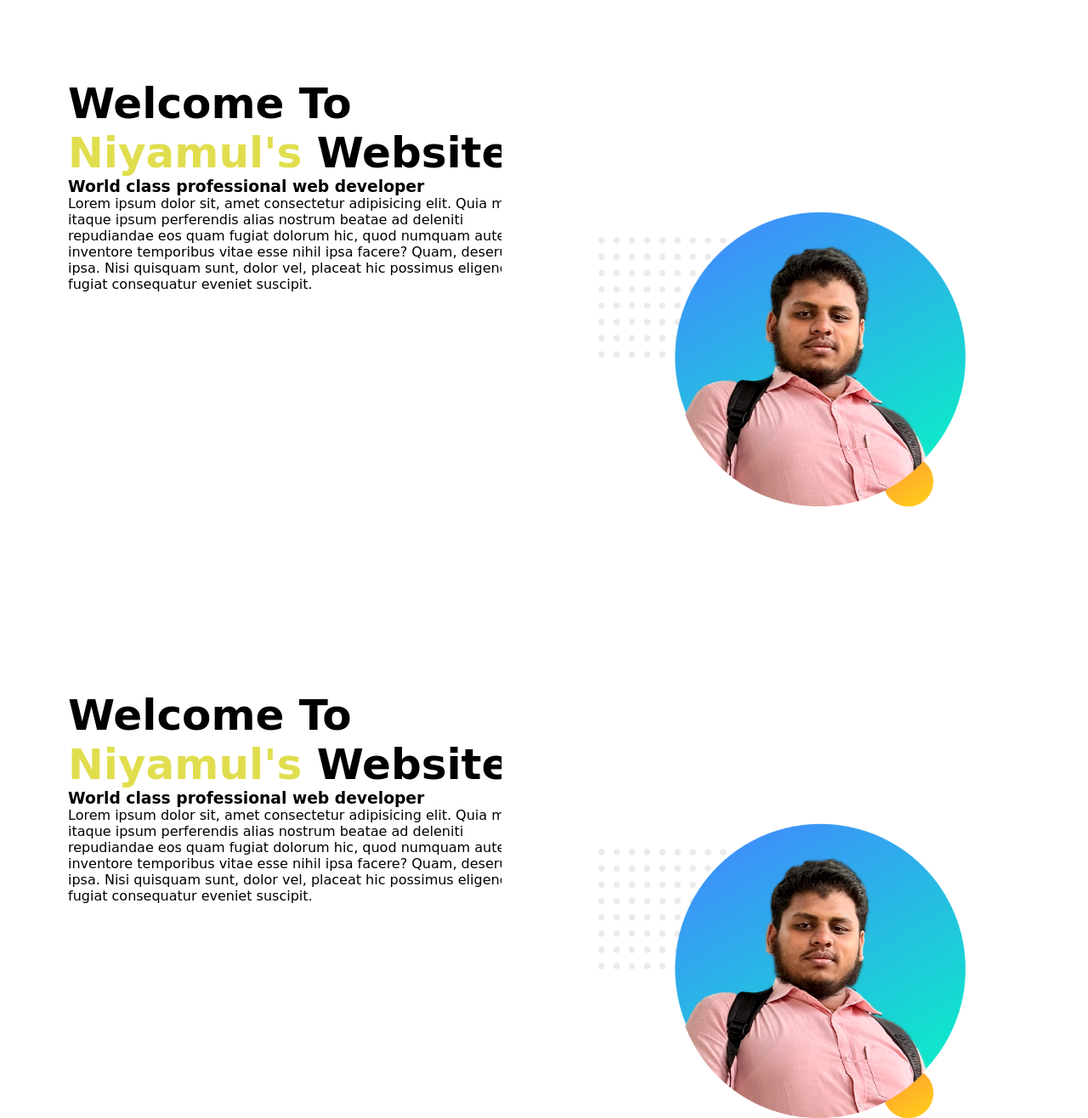
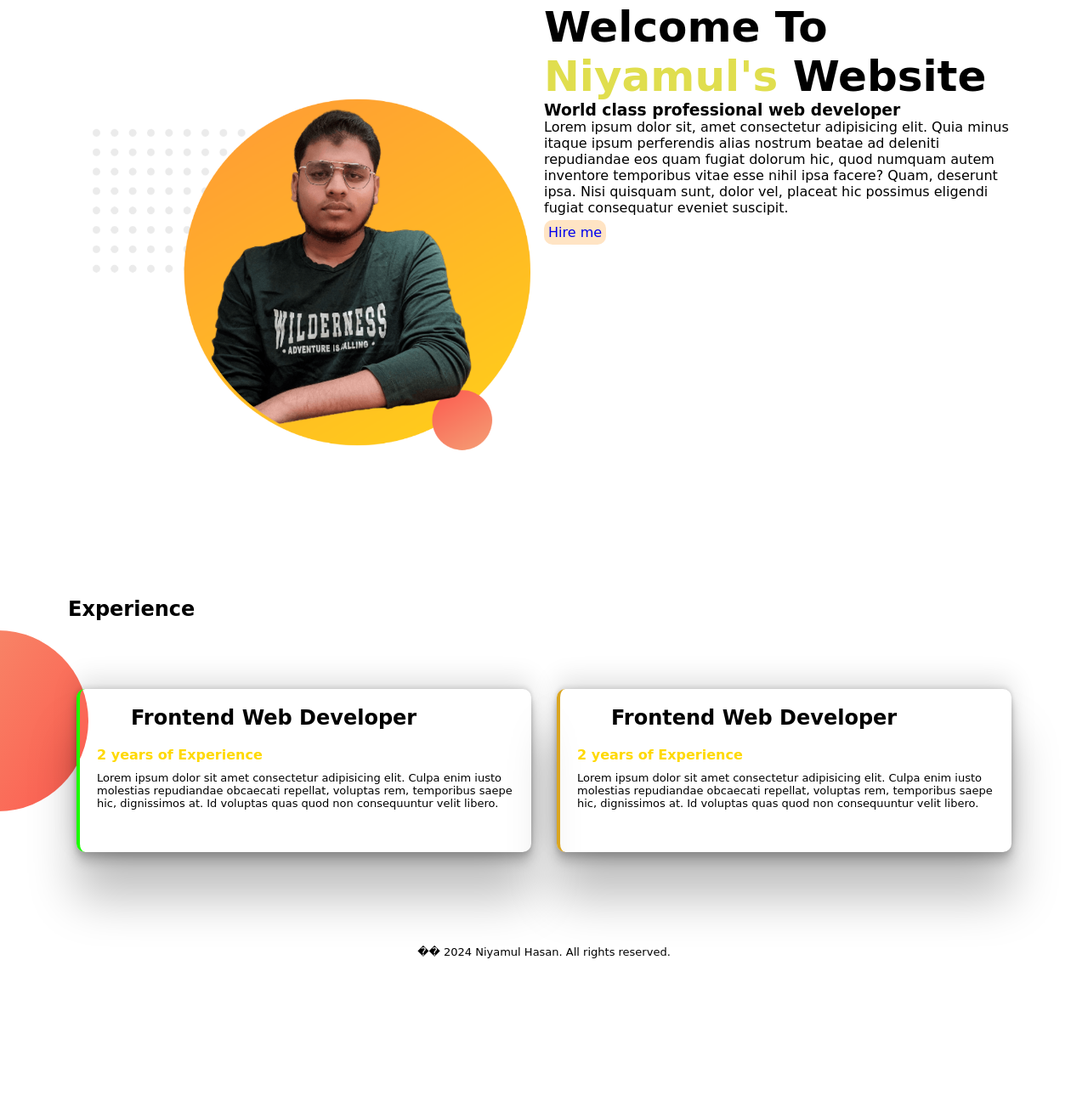
Before and after one commit to niyamulhasannoyon/web-portfolio, a plain HTML site: page index.html in a window 1280 px wide. Shown: the part 727-2043 px from the top of the page at 85% size. After the commit the page ends 1895 px from the top, so only its background shows below. Drawn offline with Linux system fonts and the light colour scheme; a web font is replaced by a local one.

Commit message:
finised my first web portfilio

```diff
--- a/index.html
+++ b/index.html
@@ -21,70 +21,76 @@
             <h1><span class="name">Niyamul's </span> Website</h1>
             <h3>World class professional web developer</h3>
             <p>
-          Lorem ipsum dolor sit, amet consectetur adipisicing elit. Quia minus
-          itaque ipsum perferendis alias nostrum beatae ad deleniti repudiandae
-          eos quam fugiat dolorum hic, quod numquam autem inventore temporibus
-          vitae esse nihil ipsa facere? Quam, deserunt ipsa. Nisi quisquam sunt,
-          dolor vel, placeat hic possimus eligendi fugiat consequatur eveniet
-          suscipit.</p>
-      </div>
-      <div class="part2">
-        <img src="images/profile1.png" alt="Profile" />
-      </div>
-      </div>
-
-      <div class="container element">
-        <div class="part1">
-        <h1>Welcome To</h1>
-        <h1><span class="name">Niyamul's </span> Website</h1>
-        <h3>World class professional web developer</h3>
-        <p>
-          Lorem ipsum dolor sit, amet consectetur adipisicing elit. Quia minus
-          itaque ipsum perferendis alias nostrum beatae ad deleniti repudiandae
-          eos quam fugiat dolorum hic, quod numquam autem inventore temporibus
-          vitae esse nihil ipsa facere? Quam, deserunt ipsa. Nisi quisquam sunt,
-          dolor vel, placeat hic possimus eligendi fugiat consequatur eveniet
-          suscipit.</p>
+              Lorem ipsum dolor sit, amet consectetur adipisicing elit. Quia
+              minus itaque ipsum perferendis alias nostrum beatae ad deleniti
+              repudiandae eos quam fugiat dolorum hic, quod numquam autem
+              inventore temporibus vitae esse nihil ipsa facere? Quam, deserunt
+              ipsa. Nisi quisquam sunt, dolor vel, placeat hic possimus eligendi
+              fugiat consequatur eveniet suscipit.
+            </p>
+            <p class="Hire-me">
+              <a target="_blank" href="www.linkedin.com/in/niyamulhasan"
+                >Hire me</a
+              >
+            </p>
           </div>
           <div class="part2">
             <img src="images/profile1.png" alt="Profile" />
           </div>
         </div>
         <div class="container element">
+          <div class="part2">
+            <img src="images/profile2.png" alt="Profile" />
+          </div>
           <div class="part1">
             <h1>Welcome To</h1>
             <h1><span class="name">Niyamul's </span> Website</h1>
             <h3>World class professional web developer</h3>
             <p>
-          Lorem ipsum dolor sit, amet consectetur adipisicing elit. Quia minus
-          itaque ipsum perferendis alias nostrum beatae ad deleniti repudiandae
-          eos quam fugiat dolorum hic, quod numquam autem inventore temporibus
-          vitae esse nihil ipsa facere? Quam, deserunt ipsa. Nisi quisquam sunt,
-          dolor vel, placeat hic possimus eligendi fugiat consequatur eveniet
-          suscipit.</p>
-      </div>
-      <div class="part2">
-        <img src="images/profile1.png" alt="Profile" />
-      </div>
-      </div>
-      <div class="container element">
-        <div class="part1">
-        <h1>Welcome To</h1>
-        <h1><span class="name">Niyamul's </span> Website</h1>
-        <h3>World class professional web developer</h3>
-        <p>
-          Lorem ipsum dolor sit, amet consectetur adipisicing elit. Quia minus
-          itaque ipsum perferendis alias nostrum beatae ad deleniti repudiandae
-          eos quam fugiat dolorum hic, quod numquam autem inventore temporibus
-          vitae esse nihil ipsa facere? Quam, deserunt ipsa. Nisi quisquam sunt,
-          dolor vel, placeat hic possimus eligendi fugiat consequatur eveniet
-          suscipit.</p>
-      </div>
-      <div class="part2">
-        <img src="images/profile1.png" alt="Profile" />
-      </div>
+              Lorem ipsum dolor sit, amet consectetur adipisicing elit. Quia
+              minus itaque ipsum perferendis alias nostrum beatae ad deleniti
+              repudiandae eos quam fugiat dolorum hic, quod numquam autem
+              inventore temporibus vitae esse nihil ipsa facere? Quam, deserunt
+              ipsa. Nisi quisquam sunt, dolor vel, placeat hic possimus eligendi
+              fugiat consequatur eveniet suscipit.
+            </p>
+
+            <p class="Hire-me">
+              <a target="_blank" href="www.linkedin.com/in/niyamulhasan"
+                >Hire me</a
+              >
+            </p>
           </div>
         </div>
          </section>
+        <section class="experience-area">
+        <h2 class="container">Experience</h2>
+        <div class="container experience">
+
+          <div class="box1">
+            <h2 class="frontend">Frontend Web Developer</h2>
+            <h4 class="years">2 years of Experience</h4>
+            <p class="para">
+              Lorem ipsum dolor sit amet consectetur adipisicing elit. Culpa
+              enim iusto molestias repudiandae obcaecati repellat, voluptas rem,
+              temporibus saepe hic, dignissimos at. Id voluptas quas quod non
+              consequuntur velit libero.
+            </p>
+          </div>
+          <div class="box2">
+            <h2 class="frontend">Frontend Web Developer</h2>
+            <h4 class="years">2 years of Experience</h4>
+            <p class="para">
+              Lorem ipsum dolor sit amet consectetur adipisicing elit. Culpa
+              enim iusto molestias repudiandae obcaecati repellat, voluptas rem,
+              temporibus saepe hic, dignissimos at. Id voluptas quas quod non
+              consequuntur velit libero.
+            </p>
+          </div>
+        </div>
+    </section>
+    <section class="footer">
+      <p>�� 2024 Niyamul Hasan. All rights reserved.</p>
+    </section>
   </body>
 </html>
--- a/style.css
+++ b/style.css
@@ -4,7 +4,7 @@ body {
 * {
   margin: 0;
   padding: 0;
-  box-sizing: border-box;
+  /* box-sizing: border-box; */
 }
 h1 {
   font-size: 50px;
@@ -12,12 +12,26 @@ h1 {
 .name {
   color: rgb(224, 222, 78);
 }
+a {
+  text-decoration: none;
+  background-color: bisque;
+  border-radius: 10px;
+  padding: 5px;
+  -webkit-border-radius: 10px;
+  -moz-border-radius: 10px;
+  -ms-border-radius: 10px;
+  -o-border-radius: 10px;
+}
 .container {
-  padding: 50px 40px 10px 40px ;
+  padding: 20px 40px 10px 40px;
 }
 .element {
   display: flex;
   justify-content: flex-end;
+}
+.Hire-me {
+  width: 100%;
+  padding-top: 10px;
 }
 .part1 {
   width: 50%;
@@ -27,8 +41,62 @@ h1 {
   display: flex;
   justify-content: center;
   align-items: center;
-
 }
 .part2 img {
   width: 660px;
 }
+.experience {
+  display: flex;
+  justify-content:space-evenly;
+  margin: 50px;
+
+}
+.frontend {
+  padding-bottom: 20px;
+}
+.years {
+  color: rgb(255, 217, 0);
+  padding-bottom: 10px;
+}
+.experience-area {
+  background-image: url(images/exp-bg.png);
+  background-repeat: no-repeat;
+  background-position: left;
+}
+.experience-area h2 {
+  margin-left: 40px;
+}
+.box1 {
+  border-radius: 10px;
+  border-left: 4px solid rgb(26, 255, 0);
+  margin-right: 15px;
+  padding: 20px;
+  width: 47%;
+  box-shadow: rgba(0, 0, 0, 0.25) 0px 54px 55px, rgba(0, 0, 0, 0.12) 0px -12px 30px, rgba(0, 0, 0, 0.12) 0px 4px 6px, rgba(0, 0, 0, 0.17) 0px 12px 13px, rgba(0, 0, 0, 0.09) 0px -3px 5px;
+  -webkit-border-radius: 10px;
+  -moz-border-radius: 10px;
+  -ms-border-radius: 10px;
+  -o-border-radius: 10px;
+}
+.para {
+  padding-bottom: 30px;
+  font-size: small;
+}
+.box2 {
+  border-radius: 10px;
+  border-left: 4px solid goldenrod;
+  margin-left: 15px;
+  padding: 20px;
+  width: 47%;
+  box-shadow: rgba(0, 0, 0, 0.25) 0px 54px 55px, rgba(0, 0, 0, 0.12) 0px -12px 30px, rgba(0, 0, 0, 0.12) 0px 4px 6px, rgba(0, 0, 0, 0.17) 0px 12px 13px, rgba(0, 0, 0, 0.09) 0px -3px 5px;
+  -webkit-border-radius: 10px;
+  -moz-border-radius: 10px;
+  -ms-border-radius: 10px;
+  -o-border-radius: 10px;
+}
+.footer p {
+  text-align: center;
+  font-size: small;
+  padding-bottom: 40px;
+  padding-top: 50px;
+}
```
Also changed, not shown: images/jhankar2.png (deleted), images/profile2.png (added), 1 other file. Lines whose indentation alone changed are shown as unchanged.
